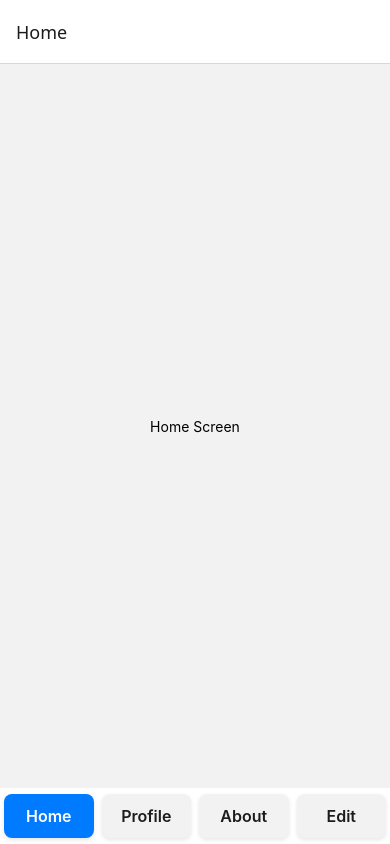
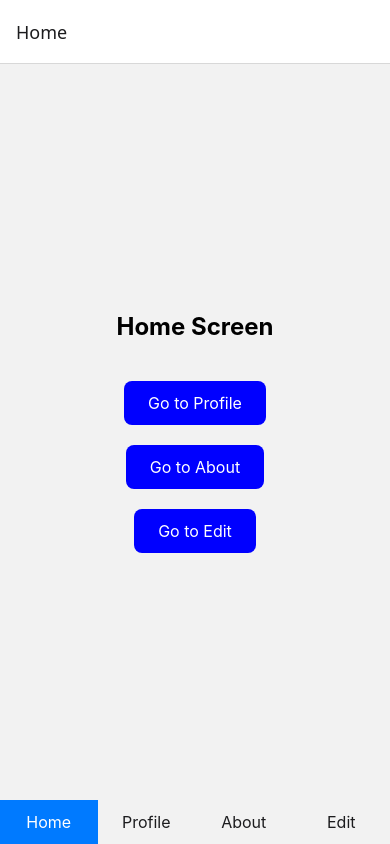
Before and after one commit to omaralsaleh2004/JoVision-react-native-tasks, a React Native app: screen / in a window 390 px wide. Built offline with nearby package versions, Linux system fonts and the light colour scheme.

Commit message:
Completed Task 42

```diff
--- a/Tasks/Task41.js
+++ b/Tasks/Task41.js
@@ -1,5 +1,5 @@
 import React from 'react';
-import { View, Text, Pressable } from 'react-native';
+import { View, Text, Pressable, StyleSheet } from 'react-native';
 import { createBottomTabNavigator } from '@react-navigation/bottom-tabs';
 import { NavigationContainer, useTheme } from '@react-navigation/native';
 
@@ -9,16 +9,10 @@ function MyTabBar({ state, descriptors, navigation }) {
   const { colors } = useTheme();
 
   return (
-    <View style={{ flexDirection: 'row' }}>
+    <View style={{ flexDirection: 'row', width: '100%' }}>
       {state.routes.map((route, index) => {
         const { options } = descriptors[route.key];
-        const label =
-          options.tabBarLabel !== undefined
-            ? options.tabBarLabel
-            : options.title !== undefined
-            ? options.title
-            : route.name;
-
+        const label = options.tabBarLabel ?? options.title ?? route.name;
         const isFocused = state.index === index;
 
         const onPress = () => {
@@ -27,51 +21,25 @@ function MyTabBar({ state, descriptors, navigation }) {
             target: route.key,
             canPreventDefault: true,
           });
-
           if (!isFocused && !event.defaultPrevented) {
             navigation.navigate(route.name);
           }
         };
 
-        const onLongPress = () => {
-          navigation.emit({
-            type: 'tabLongPress',
-            target: route.key,
-          });
-        };
-
         return (
           <Pressable
             key={route.key}
-            accessibilityRole="button"
-            accessibilityState={isFocused ? { selected: true } : {}}
-            accessibilityLabel={options.tabBarAccessibilityLabel}
-            testID={options.tabBarTestID}
             onPress={onPress}
-            onLongPress={onLongPress}
             style={{
               flex: 1,
               paddingVertical: 12,
-              paddingHorizontal: 10,
               backgroundColor: isFocused ? colors.primary : colors.background,
               alignItems: 'center',
               justifyContent: 'center',
-              borderRadius: 8,
-              marginHorizontal: 4,
-              marginVertical: 6,
-              shadowColor: '#000',
-              shadowOpacity: 0.1,
-              shadowOffset: { width: 0, height: 2 },
-              shadowRadius: 4,
-              elevation: 3,
             }}
           >
             <Text
-              style={{
-                color: isFocused ? '#fff' : colors.text,
-                fontSize: 16,
-                fontWeight: '600',
-              }}
+              style={{ color: isFocused ? '#fff' : colors.text, fontSize: 16 }}
             >
               {label}
             </Text>
@@ -84,32 +52,104 @@ function MyTabBar({ state, descriptors, navigation }) {
 
 function HomeScreen({ navigation }) {
   return (
-    <View style={{ flex: 1, justifyContent: 'center', alignItems: 'center' }}>
-      <Text>Home Screen</Text>
+    <View style={styles.container}>
+      <Text style={styles.title}>Home Screen</Text>
+      <Pressable
+        style={styles.button}
+        onPress={() => navigation.navigate('Profile')}
+      >
+        <Text style={styles.buttonText}>Go to Profile</Text>
+      </Pressable>
+      <Pressable
+        style={styles.button}
+        onPress={() => navigation.navigate('About')}
+      >
+        <Text style={styles.buttonText}>Go to About</Text>
+      </Pressable>
+      <Pressable
+        style={styles.button}
+        onPress={() => navigation.navigate('Edit')}
+      >
+        <Text style={styles.buttonText}>Go to Edit</Text>
+      </Pressable>
     </View>
   );
 }
 
-function ProfileScreen() {
+function ProfileScreen({ navigation }) {
   return (
-    <View style={{ flex: 1, justifyContent: 'center', alignItems: 'center' }}>
-      <Text>Profile Screen</Text>
+    <View style={styles.container}>
+      <Text style={styles.title}>Profile Screen</Text>
+      <Pressable
+        style={styles.button}
+        onPress={() => navigation.navigate('Home')}
+      >
+        <Text style={styles.buttonText}>Go to Home</Text>
+      </Pressable>
+      <Pressable
+        style={styles.button}
+        onPress={() => navigation.navigate('About')}
+      >
+        <Text style={styles.buttonText}>Go to About</Text>
+      </Pressable>
+      <Pressable
+        style={styles.button}
+        onPress={() => navigation.navigate('Edit')}
+      >
+        <Text style={styles.buttonText}>Go to Edit</Text>
+      </Pressable>
     </View>
   );
 }
 
-function AboutScreen() {
+function AboutScreen({ navigation }) {
   return (
-    <View style={{ flex: 1, justifyContent: 'center', alignItems: 'center' }}>
-      <Text>About Screen</Text>
+    <View style={styles.container}>
+      <Text style={styles.title}>About Screen</Text>
+      <Pressable
+        style={styles.button}
+        onPress={() => navigation.navigate('Home')}
+      >
+        <Text style={styles.buttonText}>Go to Home</Text>
+      </Pressable>
+      <Pressable
+        style={styles.button}
+        onPress={() => navigation.navigate('Profile')}
+      >
+        <Text style={styles.buttonText}>Go to Profile</Text>
+      </Pressable>
+      <Pressable
+        style={styles.button}
+        onPress={() => navigation.navigate('Edit')}
+      >
+        <Text style={styles.buttonText}>Go to Edit</Text>
+      </Pressable>
     </View>
   );
 }
 
-function EditScreen() {
+function EditScreen({ navigation }) {
   return (
-    <View style={{ flex: 1, justifyContent: 'center', alignItems: 'center' }}>
-      <Text>Edit Screen</Text>
+    <View style={styles.container}>
+      <Text style={styles.title}>Edit Screen</Text>
+      <Pressable
+        style={styles.button}
+        onPress={() => navigation.navigate('Home')}
+      >
+        <Text style={styles.buttonText}>Go to Home</Text>
+      </Pressable>
+      <Pressable
+        style={styles.button}
+        onPress={() => navigation.navigate('Profile')}
+      >
+        <Text style={styles.buttonText}>Go to Profile</Text>
+      </Pressable>
+      <Pressable
+        style={styles.button}
+        onPress={() => navigation.navigate('About')}
+      >
+        <Text style={styles.buttonText}>Go to About</Text>
+      </Pressable>
     </View>
   );
 }
@@ -126,3 +166,28 @@ export default function Task41() {
     </NavigationContainer>
   );
 }
+
+const styles = StyleSheet.create({
+  container: {
+    flex: 1,
+    justifyContent: 'center',
+    alignItems: 'center',
+    gap: 10,
+  },
+  title: {
+    fontSize: 24,
+    marginBottom: 20,
+    fontWeight: 'bold',
+  },
+  button: {
+    backgroundColor: 'blue',
+    paddingVertical: 12,
+    paddingHorizontal: 24,
+    borderRadius: 8,
+    marginTop: 10,
+  },
+  buttonText: {
+    color: 'white',
+    fontSize: 16,
+  },
+});
```
